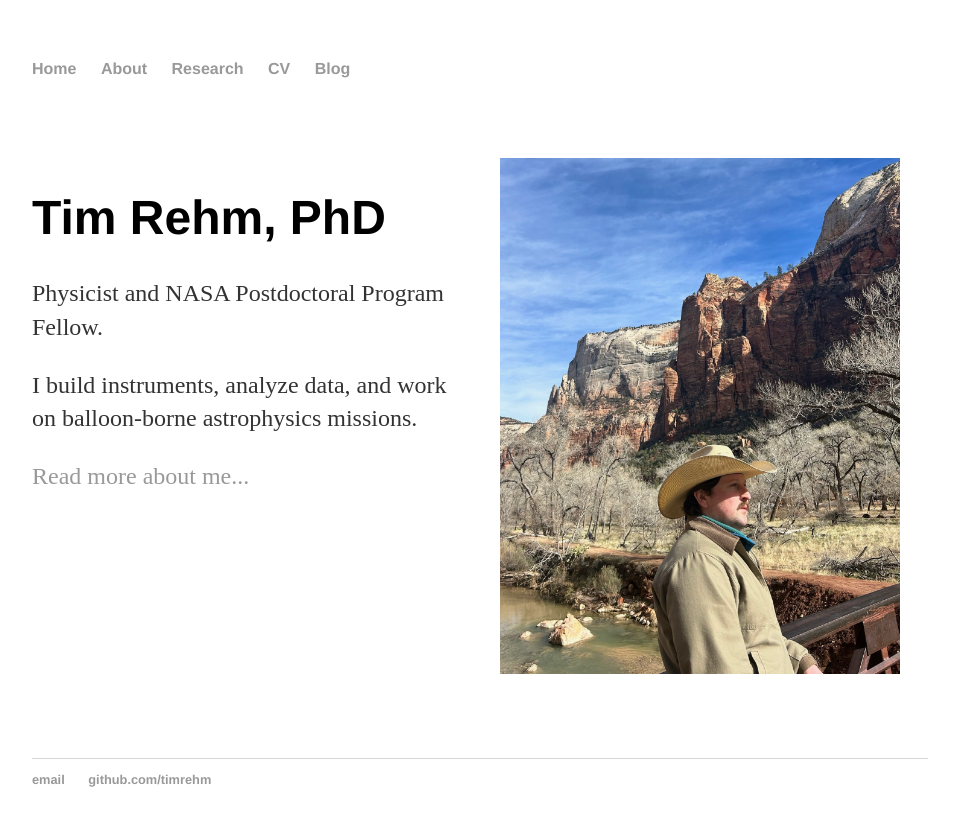
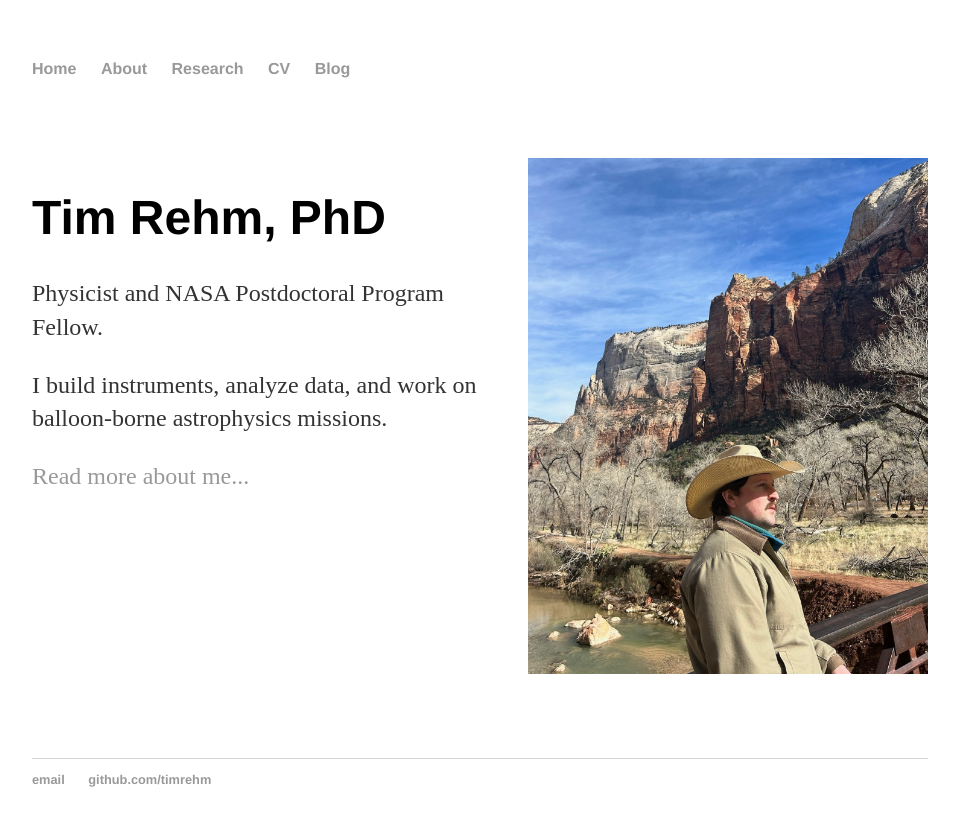
Before and after one commit to timrehm/timrehm.github.io, a Jekyll site: the page built from index.html, in a window 1280 px wide. Shown: the top 826 px of the page, without its empty margins (160-1119 px from the left). Built offline with Jekyll 4.4.1, drawn with Linux system fonts in a browser that asks for light colours.

Commit message:
Update main.css

```diff
--- a/css/main.css
+++ b/css/main.css
@@ -66,7 +66,7 @@ ul.posts li {
 }
 
 .text {
-  flex: 2;
+  flex: 3;
 }
 
 .image {
```
